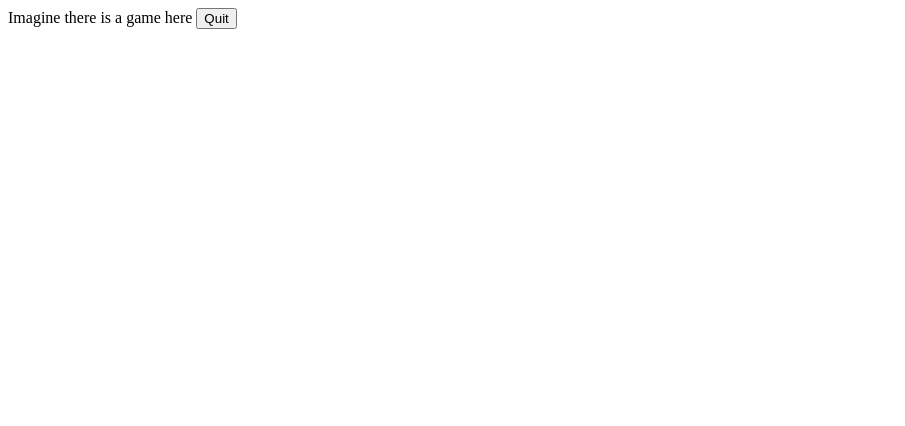
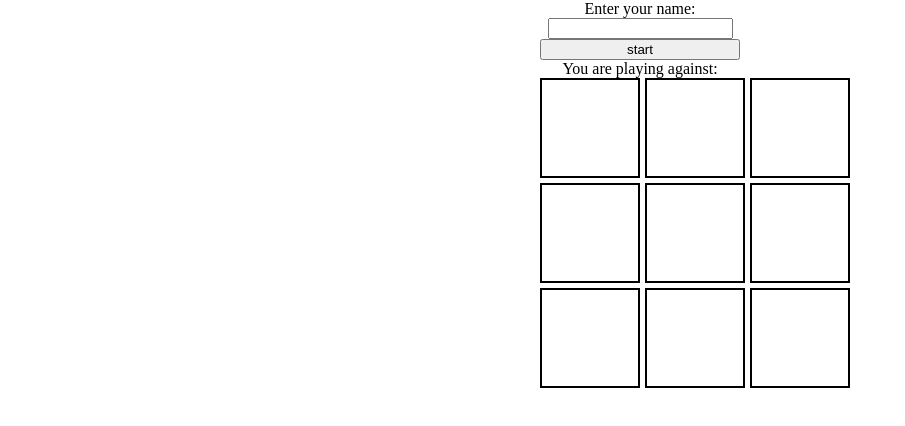
Before and after one commit to toocels/daksh_xoxo, a website: page public/index.html in a window 1280 px wide. Shown: the whole page, without its empty margins (0-905 px from the left). Drawn offline with Linux system fonts and the light colour scheme.

Commit message:
technically working version

```diff
--- a/public/index.html
+++ b/public/index.html
@@ -1,12 +1,33 @@
 <!DOCTYPE html>
 <html>
+
 <head>
 	<title>XOXO</title>
 	<link rel="icon" type="image/x-icon" href="/fav.png">
+	<link rel="stylesheet" type="text/css" href="/styles.css">
 </head>
+
 <body>
-	Imagine there is a game here
-	<button>Quit</button>
+	<div class="all">
+		<div>Enter your name: <input type="text" name=""></div>
+		<button onclick="ready()" class="start_buttom">start</button>
+		<img src="/loading-gif.gif" class="loading-gif">
+		<div class="opponent">You are playing against:</div>
+		<div class="you">You are playing against:</div>
+		<div class="turn_stat"></div>
+		<div class="board">
+			<div class="cell" onclick="cell_click(0)"></div>
+			<div class="cell" onclick="cell_click(1)"></div>
+			<div class="cell" onclick="cell_click(2)"></div>
+			<div class="cell" onclick="cell_click(3)"></div>
+			<div class="cell" onclick="cell_click(4)"></div>
+			<div class="cell" onclick="cell_click(5)"></div>
+			<div class="cell" onclick="cell_click(6)"></div>
+			<div class="cell" onclick="cell_click(7)"></div>
+			<div class="cell" onclick="cell_click(8)"></div>
+		</div>
+	</div>
 </body>
 <script type="text/javascript" src="/script.js"></script>
+
 </html>
--- a/public/script.js
+++ b/public/script.js
@@ -1,4 +1,11 @@
-const socket = new WebSocket("ws://" + window.location.hostname);
+var my_turn = false;
+var my_symbol = "X"
+var socket;
+
+function ready() {
+	document.querySelector('.start_buttom').style.display = "none";
+	document.querySelector('.loading-gif').style.display = "block";
+	socket = new WebSocket("ws://" + window.location.hostname);
 	socket.addEventListener("open", (event) => {});
 
 	socket.addEventListener("message", (event) => {
@@ -6,6 +13,21 @@ socket.addEventListener("message", (event) => {
 
 		switch (msg['purpose']) {
 			case "game_found":
+				document.querySelector('.loading-gif').style.display = "none";
+				document.querySelector('.you').style.display = "block";
+				document.querySelector('.you').innerHTML = "You are playing:" + msg['data']['you_are']
+				document.querySelector('.turn_stat').style.display = "block";
+
+				my_symbol = msg['data']['you_are']
+				my_turn = msg['data']['you_are'] == "X"
+				if (msg['data']['you_are'] == "X")
+					document.querySelector('.turn_stat').innerHTML = "Your turn"
+				else {
+					document.querySelector('.turn_stat').innerHTML = "Opponents turn"
+					document.querySelector('.board').style.opacity = "0.5";
+				}
+
+
 				console.log("Playing game number:", msg['data']['game'])
 				console.log("Playing symbol:", msg['data']['you_are'])
 
@@ -18,6 +40,26 @@ socket.addEventListener("message", (event) => {
 				break;
 			case "my_name":
 				console.log("Other player name:", msg['data']['name'])
+				document.querySelector(".opponent").innerHTML = "opponent is" + msg['data']['name']
+				break;
+			case "i_play":
+				if (my_symbol == "X")
+					document.querySelectorAll(".cell")[msg['data']['pos']].innerHTML = "O"
+				else
+					document.querySelectorAll(".cell")[msg['data']['pos']].innerHTML = "X"
+				my_turn = !my_turn
+				document.querySelector('.board').style.opacity = "1";
 				break;
 		}
 	});
+}
+
+function cell_click(id) {
+	if (my_turn) {
+		document.querySelector('.board').style.opacity = "0.5";
+		document.querySelectorAll(".cell")[id].innerHTML = my_symbol
+		socket.send(JSON.stringify({ "purpose": "i_play", "data": { "pos": id } }))
+		console.log(id)
+		my_turn = !my_turn;
+	}
+}
--- a/public/styles.css
+++ b/public/styles.css
@@ -9,6 +9,58 @@ body {
 	min-width: 280px;
 	max-width: 100%;
 	overflow-x: hidden;
-    background-color: #0d0d0d;
+	/*background-color: #0d0d0d;*/
 	scroll-behavior: smooth;
+	min-height: 100vh;
 }
+
+/*.cell {
+	display: inline-block;
+	height: 50px;
+	width: 50px;
+	margin: auto;
+	margin-bottom: 4px;
+	padding: 10px;
+	background-color: grey;
+	text-align: center;
+}*/
+
+.all {
+	text-align: center;
+	display: flex;
+	flex-flow: column;
+	width: 200px;
+	margin: auto;
+}
+
+.loading-gif {
+	max-height: 20px;
+	max-width: 20px;
+}
+
+.you,
+.turn_stat,
+.loading-gif {
+	display: none;
+}
+
+.board {
+	display: grid;
+	grid-template-columns: repeat(3, 100px);
+	grid-template-rows: repeat(3, 100px);
+	grid-gap: 5px;
+	width: 310px;
+	height: 310px;
+	margin: 0 auto;
+}
+
+.cell {
+	width: 100px;
+	height: 100px;
+	border: 2px solid #000;
+	display: flex;
+	justify-content: center;
+	align-items: center;
+	font-size: 24px;
+	cursor: pointer;
+}
--- a/server.js
+++ b/server.js
@@ -58,6 +58,7 @@ wss.on('connection', (ws) => {
 		// remove connected client and parter
 		var p1 = clients.find(client => client.con == ws)
 		var p2 = clients.find(client => client.stat == p1['stat'] && client.id != p1.id)
+		p1.con.send(JSON.stringify({ "purpose": "close" }))
 		if (p2 != undefined)
 			p2.con.close()
 
```
Also changed, not shown: public/loading-gif.gif (added). Lines whose indentation alone changed are shown as unchanged.
